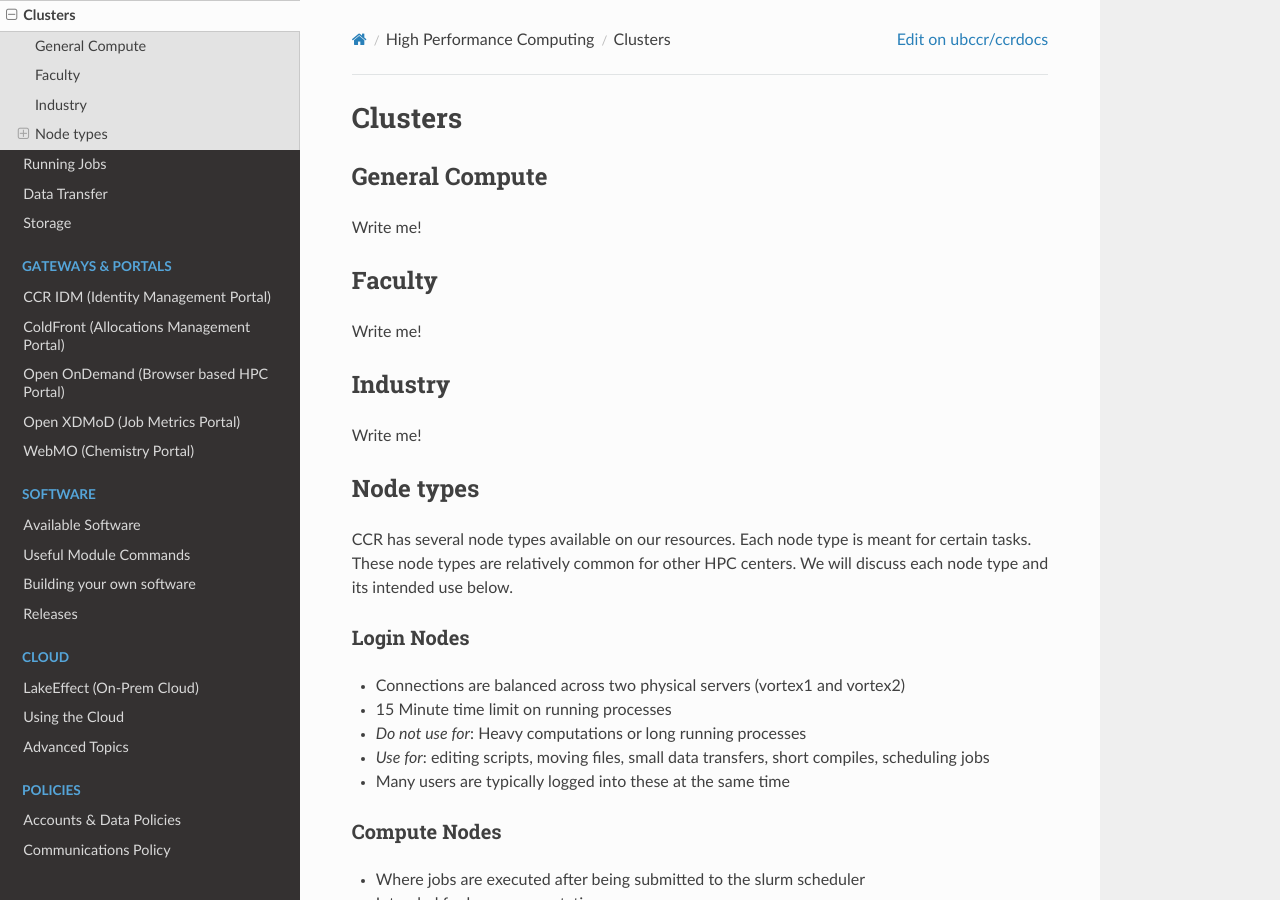
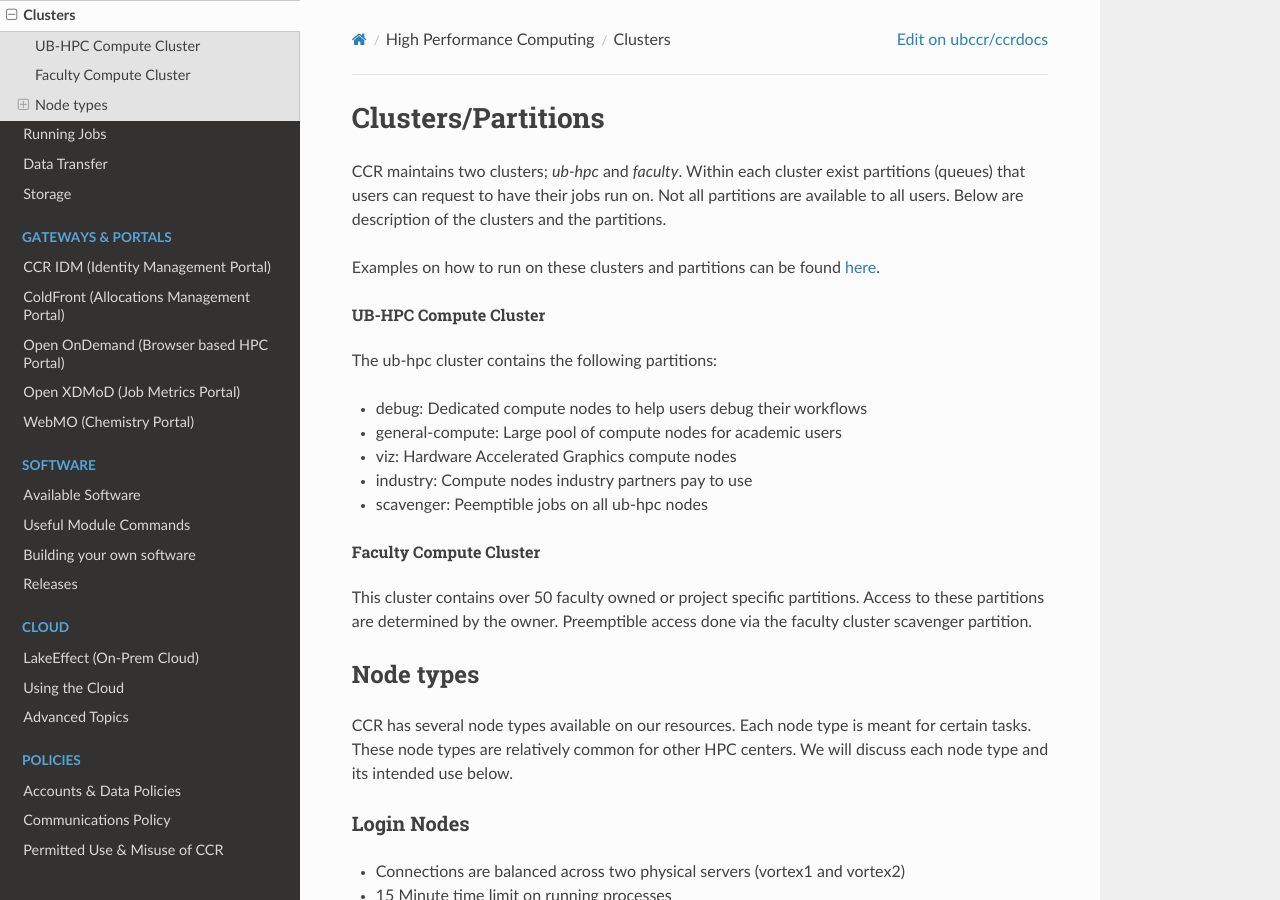
Before and after one commit to ubccr/ccrdocs, an MkDocs documentation site: the page built from pages/hpc/clusters.md, in a window 1280 px wide and 900 px high. Built offline with MkDocs 1.6.1, drawn with Linux system fonts in a browser that asks for light colours; nearby versions of some CDN libraries.

Commit message:
First cut at talking about clusters and partitions

```diff
--- a/pages/hpc/clusters.md
+++ b/pages/hpc/clusters.md
@@ -1,15 +1,22 @@
-# Clusters
-## General Compute
+# Clusters/Partitions
 
-Write me!
+CCR maintains two clusters; *ub-hpc* and *faculty*. Within each cluster exist partitions (queues) that users can request to have their jobs run on. Not all partitions are available to all users. Below are description of the clusters and the partitions.
 
-## Faculty
+Examples on how to run on these clusters and partitions can be found [here](https://docs.ccr.buffalo.edu/en/latest/hpc/jobs/).
 
-Write me!
+###### UB-HPC Compute Cluster
 
-## Industry
+The ub-hpc cluster contains the following partitions:
 
-Write me!
+* debug: Dedicated compute nodes to help users debug their workflows
+* general-compute: Large pool of compute nodes for academic users
+* viz: Hardware Accelerated Graphics compute nodes
+* industry: Compute nodes industry partners pay to use
+* scavenger: Peemptible jobs on all ub-hpc nodes
+
+###### Faculty Compute Cluster
+
+This cluster contains over 50 faculty owned or project specific partitions. Access to these partitions are determined by the owner. Preemptible access done via the faculty cluster scavenger partition.
 
 ## Node types
 
```
